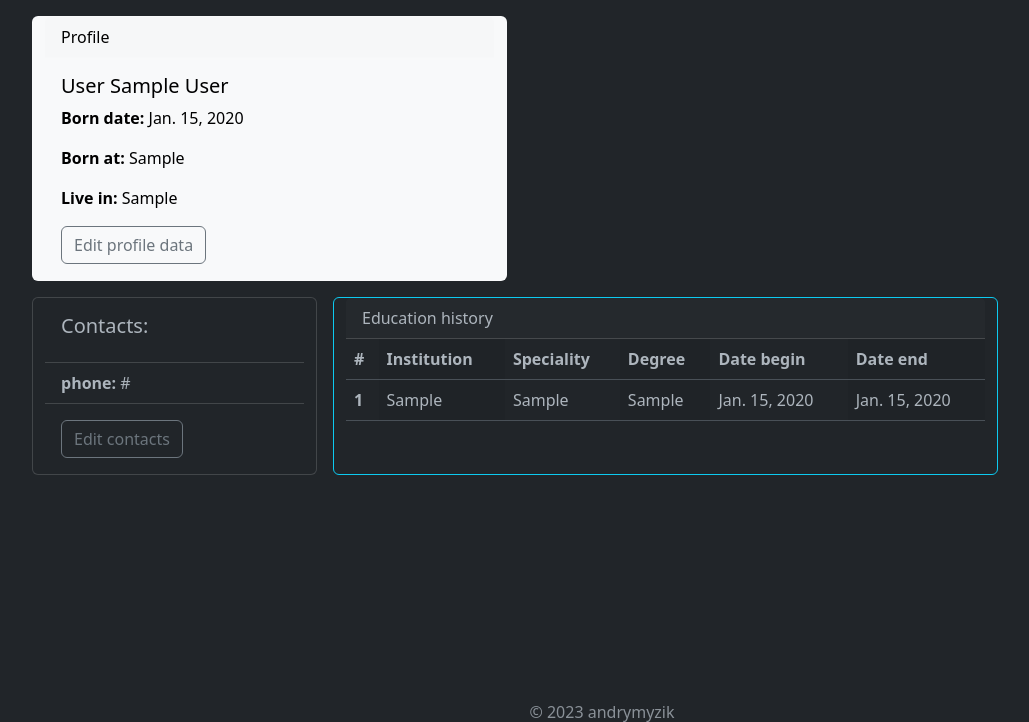
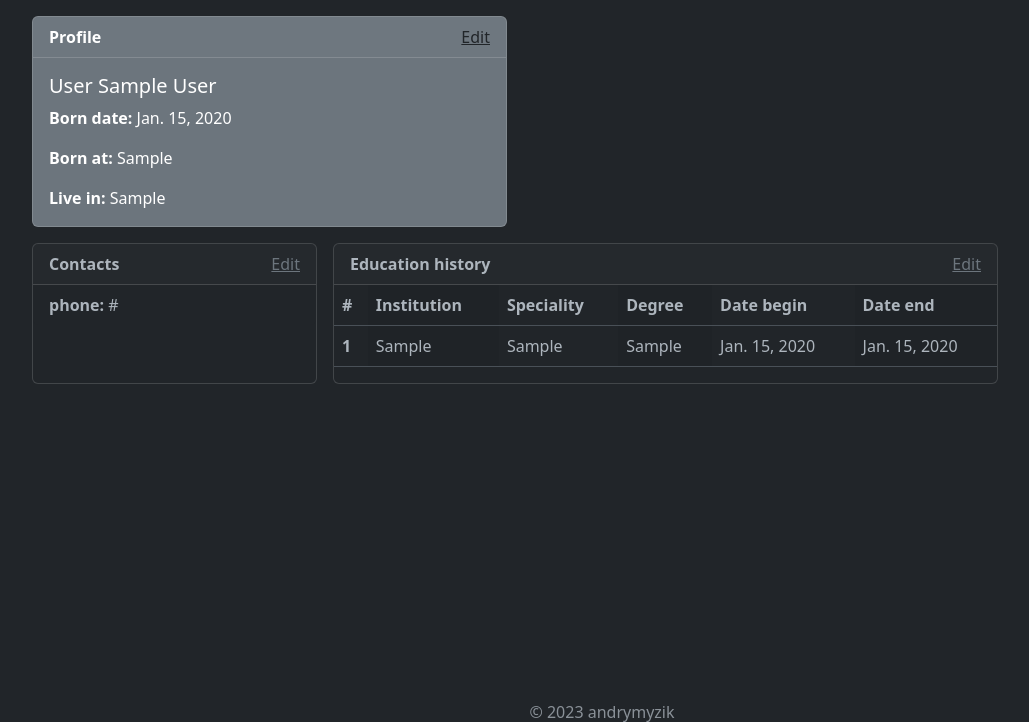
Before and after one commit to MuzykaAndrii/dj-portfolio, a Django app: page /user/profile/ in a window 1280 px wide. Shown: the part 56-778 px from the top of the page, without its empty margins (38-1067 px from the left). Run offline with Django 4.2, Linux system fonts and the light colour scheme; the first user in the database is signed in; tables that the repository leaves empty hold one stand-in row (Sample ...); some libraries are stand-ins or nearby versions.

Commit message:
changed styles in profile page

```diff
--- a/src/user/static/user/education.css
+++ b/src/user/static/user/education.css
@@ -14,10 +14,10 @@
 }
 
 .edu {
-    width: 40%;
+    width: 35%;
 }
 
-.btn {
+.edu_btn {
     display: block;
     margin: 0 auto;
     width: 200px;
--- a/src/user/static/user/profile.css
+++ b/src/user/static/user/profile.css
@@ -13,3 +13,13 @@
 .edu {
     margin-left: 1rem;
 }
+
+.card-header {
+    display: flex;
+    justify-content: space-between;
+}
+
+.row > * {
+    padding-left: 0;
+    padding-right: 0;
+}
--- a/src/user/templates/user/education.html
+++ b/src/user/templates/user/education.html
@@ -60,7 +60,7 @@
         {% endfor %}
     </div>
 
-    <button value="submit" class="btn btn-light" type="submit">Save data</button>
+    <button value="submit" class="edu_btn btn btn-light" type="submit">Save data</button>
     </div>
 
     {% endblock content %}
--- a/src/user/templates/user/profile.html
+++ b/src/user/templates/user/profile.html
@@ -10,8 +10,11 @@
 
 {% if request.user.has_profile %}
 <div class="row">
-      <div class="card text-bg-light mb-3 col-md-5">
-        <div class="card-header">Profile</div>
+      <div class="card text-bg-secondary mb-3 col-md-5">
+        <div class="card-header">
+          <b class="header_item">Profile</b>
+          <a href="{% url 'user:edit_profile' %}" class="link-dark header_item">Edit</a>
+        </div>
         <div class="card-body">
           <h5 class="card-title">{{ request.user.profile.full_name }}</h5>
 
@@ -19,29 +22,29 @@
           <p class="card-text"><b>Born at: </b>{{ request.user.profile.birth_place }}</p>
           <p class="card-text"><b>Live in: </b>{{ request.user.profile.residence_place }}</p>
 
-          <a class="btn btn-outline-secondary" href="{% url 'user:edit_profile' %}" role="button">Edit profile data</a>
         </div>
       </div>
 </div>
 
 <div class="row">
   <div class="card col-md-3">
-    <div class="card-body">
-      <h5 class="card-title">Contacts:</h5>
+    <div class="card-header">
+      <b class="header_item">Contacts</b>
+      <a href="{% url 'user:edit_contacts' %}" class="link-secondary header_item">Edit</a>
     </div>
     <ul class="list-group list-group-flush ">
       {% for contact in contacts %}
           <li class="list-group-item"><b>{{contact.type}}: </b>{{contact.link}}</li>
       {% endfor %}
     </ul>
-    <div class="card-body">
-      <a class="btn btn-outline-secondary" href="{% url 'user:edit_contacts' %}" role="button">Edit contacts</a>
-    </div>
   </div>
 
 
-  <div class="edu card card border-info col-md-7">
-    <div class="card-header">Education history</div>
+  <div class="edu card col-md-7">
+    <div class="card-header">
+      <b class="header_item">Education history</b>
+      <a href="{% url 'user:edit_education' %}" class="link-secondary header_item">Edit</a>
+    </div>
     <table class="table table-striped-columns">
       <thead>
         <tr>
```
Also changed, not shown: 1 other file.
